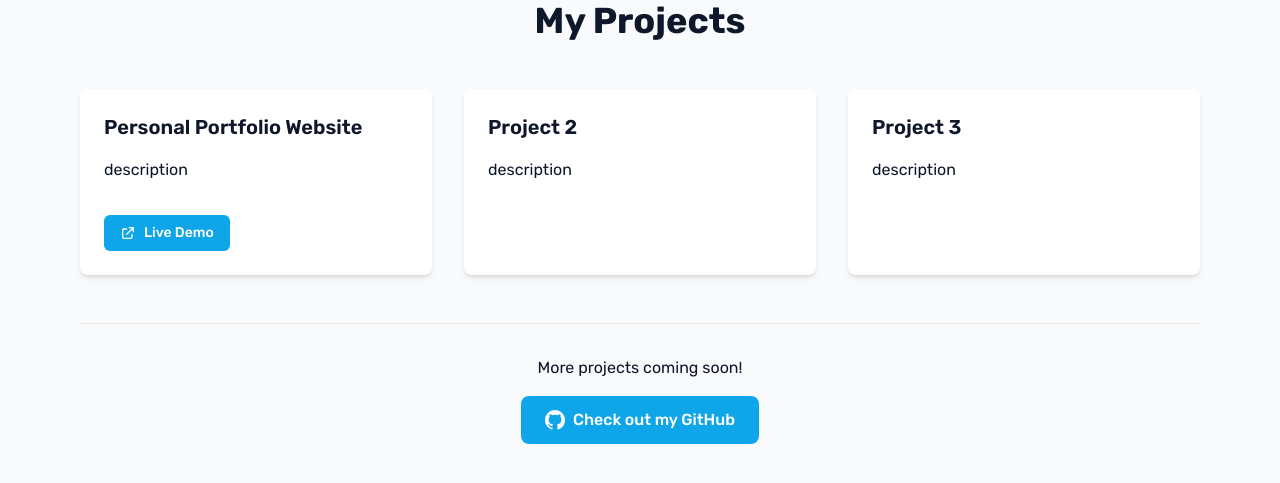
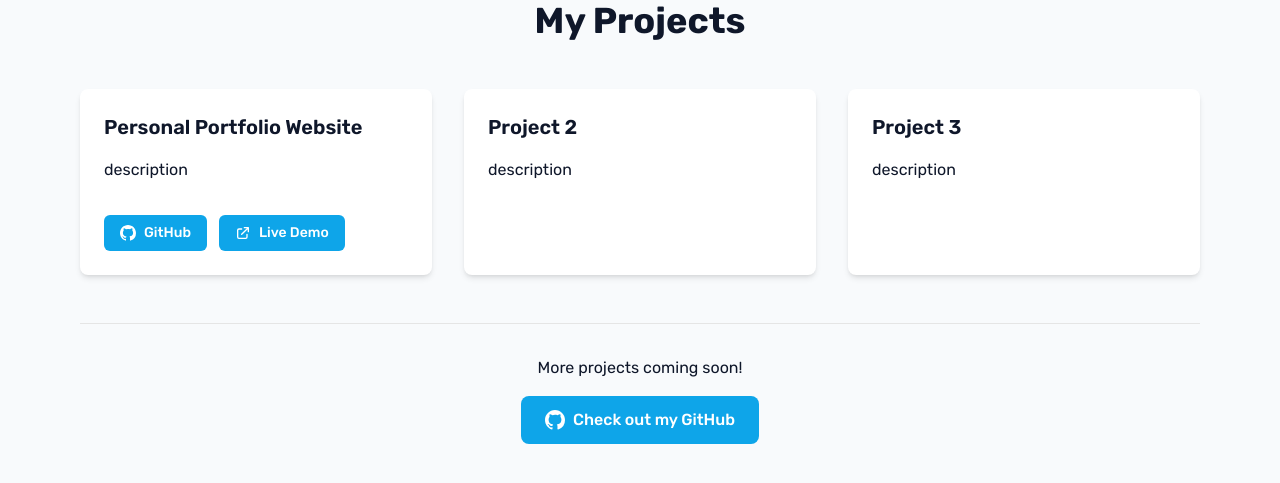
Before and after one commit to mirosgithub/my_portfolio, a Flask app: page /projects in a window 1280 px wide. Shown: the part 191-674 px from the top of the page. Run offline with Flask 3, Linux system fonts and the light colour scheme; style sheets or scripts are compiled from the project's sources.

Commit message:
feat: add GitHub link for a project and update link button colour

```diff
--- a/config.py
+++ b/config.py
@@ -13,7 +13,7 @@ PROJECTS_DATA = [
     {
         'title': 'Personal Portfolio Website',
         'description': 'description',
-        'github_url': None,
+        'github_url': 'https://github.com/mirosgithub/my_portfolio',
         'live_url': 'http://127.0.0.1:5000/'
     },
     {
--- a/templates/projects.html
+++ b/templates/projects.html
@@ -16,7 +16,7 @@
         <div class="flex flex-wrap gap-3 pt-4">
           {% if project.github_url %}
           <a href="{{ project.github_url }}" target="_blank" rel="noopener noreferrer"
-            class="inline-flex items-center px-4 py-2 bg-accent hover:bg-accent/80 text-white text-sm font-medium rounded-md transition-colors">
+            class="inline-flex items-center px-4 py-2 bg-primary hover:bg-primary/80 text-white text-sm font-medium rounded-md transition-colors">
             <svg class="w-4 h-4 mr-2" fill="currentColor" viewBox="0 0 20 20">
               <path fill-rule="evenodd"
                 d="M10 0C4.477 0 0 4.484 0 10.017c0 4.425 2.865 8.18 6.839 9.504.5.092.682-.217.682-.483 0-.237-.008-.868-.013-1.703-2.782.605-3.369-1.343-3.369-1.343-.454-1.158-1.11-1.466-1.11-1.466-.908-.62.069-.608.069-.608 1.003.07 1.531 1.032 1.531 1.032.892 1.53 2.341 1.088 2.91.832.092-.647.35-1.088.636-1.338-2.22-.253-4.555-1.113-4.555-4.951 0-1.093.39-1.988 1.029-2.688-.103-.253-.446-1.272.098-2.65 0 0 .84-.27 2.75 1.026A9.564 9.564 0 0110 4.844c.85.004 1.705.115 2.504.337 1.909-1.296 2.747-1.027 2.747-1.027.546 1.379.203 2.398.1 2.651.64.7 1.028 1.595 1.028 2.688 0 3.848-2.339 4.695-4.566 4.942.359.31.678.921.678 1.856 0 1.338-.012 2.419-.012 2.747 0 .268.18.58.688.482A10.019 10.019 0 0020 10.017C20 4.484 15.522 0 10 0z"
```
